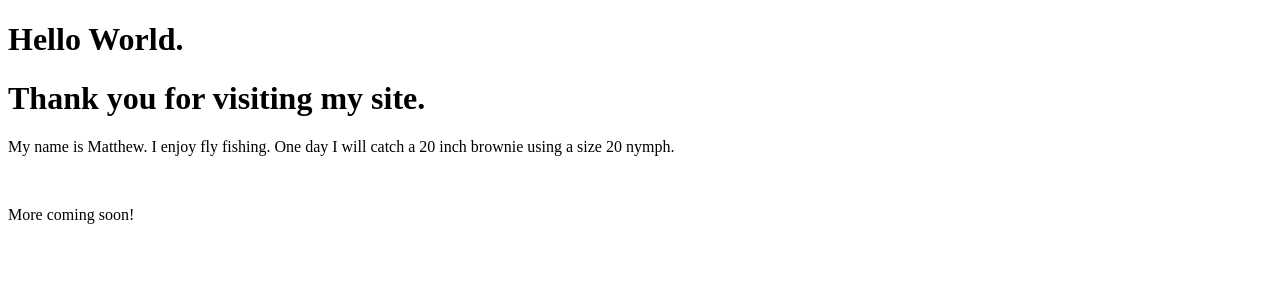
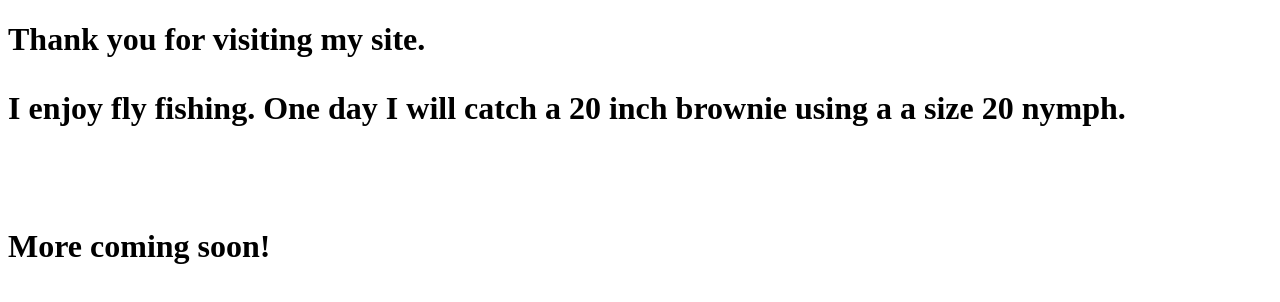
Before and after one commit to m1a2tt3h4e5w/m1a2tt3h4e5w.github.io, a plain HTML site: page index.html in a window 1280 px wide. Drawn offline with Linux system fonts and the light colour scheme.

Commit message:
My first site.

```diff
--- a/index.html
+++ b/index.html
@@ -1,44 +1,24 @@
+<!-- This is the HTML code for the home page of my website. -->
+
 <!DOCTYPE html>
 
 <html>
 
 <head>
 
-<title>Fly Fisher</title>
-
-
-<h1>Hello World.</h>
-
-
+<title>Hello World. My name is Matthew.</title>
 
 </head>
 
 <body>
 
 <h1>Thank you for visiting my site.</h>
-<html>
 
-<head>
-
-<h2></h2>
-
-</head>
-
-<body>
+<p>I enjoy fly fishing. One day I will catch a 20 inch brownie using a a size 20 nymph.</p>
 
 
 
-<p>My name is Matthew. I enjoy fly fishing. One day I will catch a 20 inch brownie using a size 20 nymph.</p>
-
-
-
-</body>
-
-
-
-</html>
-
-
+<!-- Notice that the tag for a line break below is not paired and has a slightly different structure than the other paired tags. -->
 
 <br />
 
```
